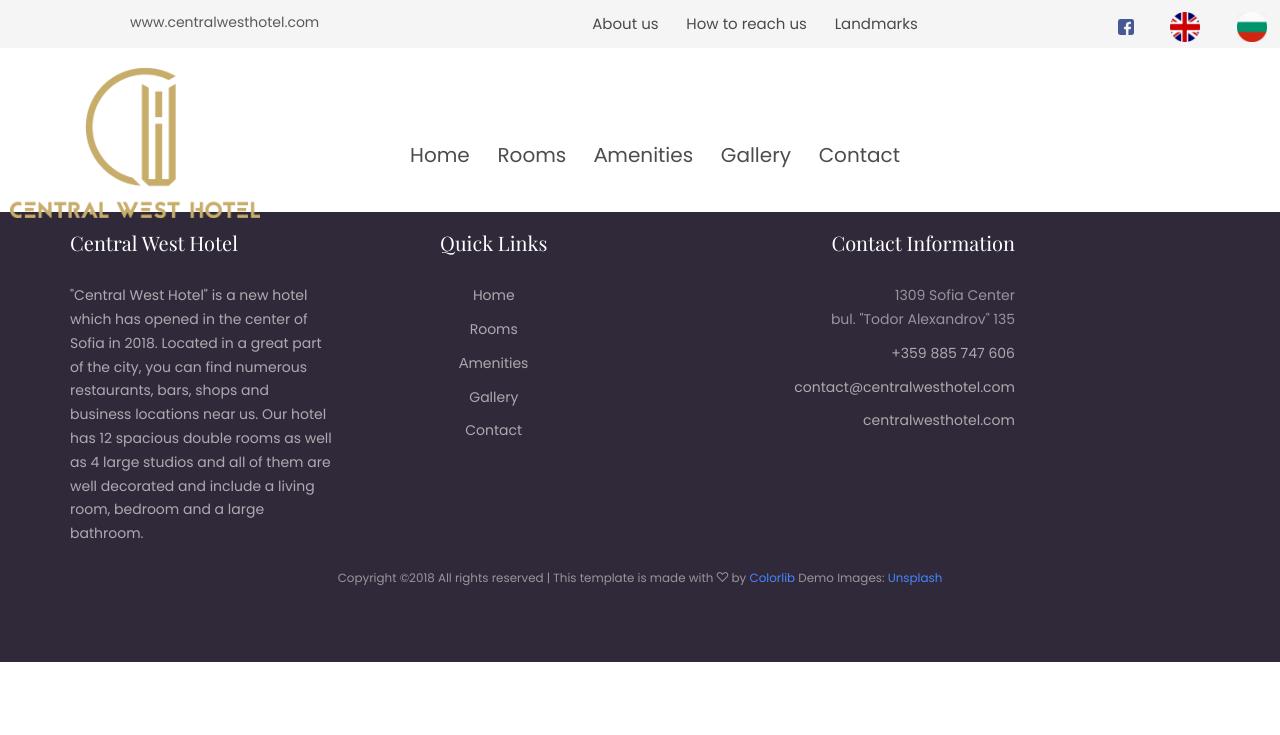
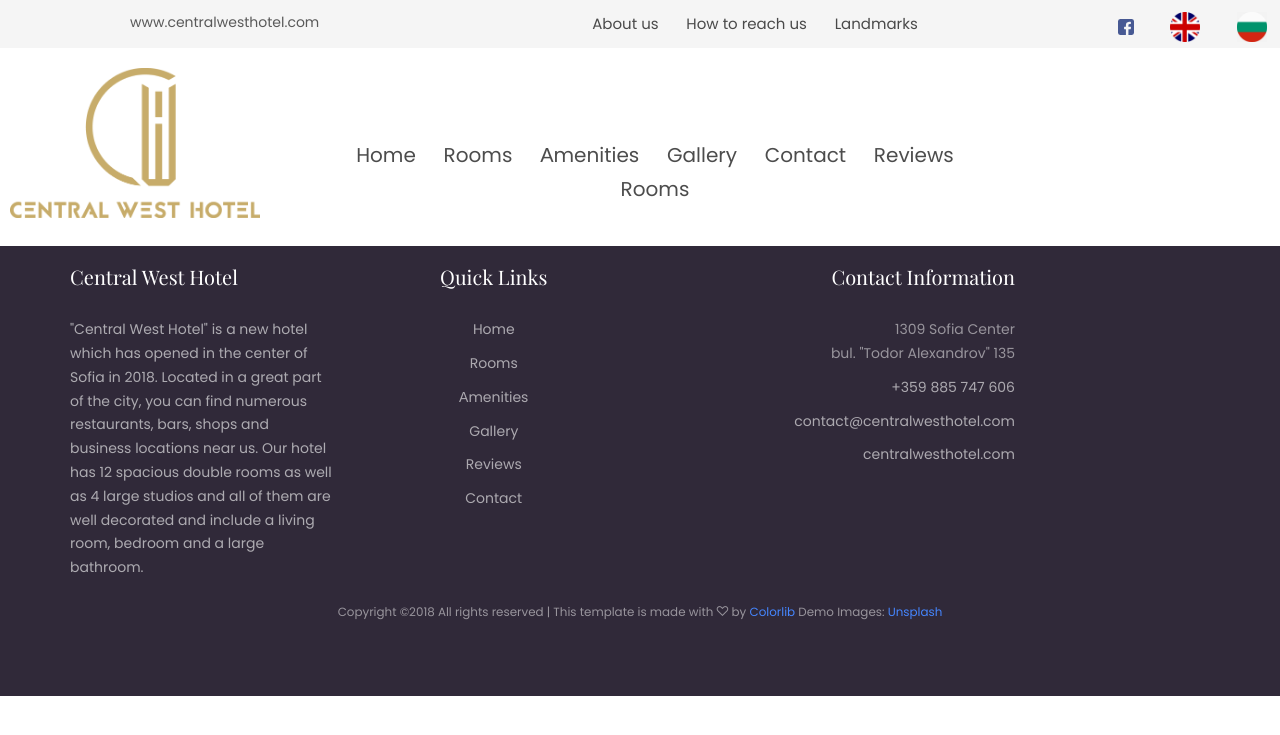
Before and after one commit to joro2404/schoolproject, a PHP site: page /reviews.php in a window 1280 px wide. Shown: the top 735 px of the page. Run offline with PHP 8.4, Linux system fonts and the light colour scheme; some libraries are stand-ins or nearby versions; some web fonts are replaced.

Commit message:
added reviews

```diff
--- a/amenities.html
+++ b/amenities.html
@@ -104,6 +104,8 @@
 								<li><a href="./amenities.html" style = "word-spacing: 10px;font-size: 20px">Аmenities</a></li>
 								<li><a href="./gallery.html" style = "word-spacing: 10px;font-size: 20px">Gallery</a></li>
 								<li><a href="./contact.html" style = "word-spacing: 10px;font-size: 20px">Contact</a></li>
+								<li><a href ="./reviews.php" style = "word-spacing: 10px;font-size: 20px">Reviews</a></li>
+								<li><a href="./rooms.html" style = "word-spacing: 10px;font-size: 20px">Rooms</a></li>
 							</ul>
 						</div>
 				</div>
@@ -214,6 +216,7 @@
 								<li><a href="./rooms/html">Rooms</a></li>
 								<li><a href="./amenities.html">Аmenities</a></li>
 								<li><a href="./gallery.html">Gallery</a></li>
+								<li><a href="./reviews.php">Reviews</a></li>
 								<li><a href="./contact.html">Contact</a></li>
 							</ul>
 						</p>
--- a/contact.html
+++ b/contact.html
@@ -191,6 +191,7 @@ We hope to see you soon!
 								<li><a href="./amenities.html">Аmenities</a></li>
 								<li><a href="./gallery.html">Gallery</a></li>
 								<li><a href="./contact.html">Contact</a></li>
+								<li><a href ="./reviews.php">Reviews</a></li>
 							</ul>
 						</p>
 					</div>
--- a/gallery.html
+++ b/gallery.html
@@ -104,6 +104,8 @@
 								<li><a href="./amenities.html" style = "word-spacing: 10px;font-size: 20px">Аmenities</a></li>
 								<li><a href="./gallery.html" style = "word-spacing: 10px;font-size: 20px">Gallery</a></li>
 								<li><a href="./contact.html" style = "word-spacing: 10px;font-size: 20px">Contact</a></li>
+								<li><a href ="./reviews.php" style = "word-spacing: 10px;font-size: 20px">Reviews</a></li>
+								<li><a href="./rooms.html" style = "word-spacing: 10px;font-size: 20px">Rooms</a></li>
 							</ul>
 						</div>
 				</div>
@@ -323,9 +325,10 @@
 							<p>
 								<ul class="colorlib-footer-links">
 									<li><a href="./index.php">Home</a></li>
-									<li><a href="./rooms/html">Rooms</a></li>
+									<li><a href="./rooms.html">Rooms</a></li>
 									<li><a href="./amenities.html">Аmenities</a></li>
 									<li><a href="./gallery.html">Gallery</a></li>
+									<li><a href="./reviews.php">Reviews</a></li>
 									<li><a href="./contact.html">Contact</a></li>
 								</ul>
 							</p>
--- a/index.html
+++ b/index.html
@@ -109,6 +109,8 @@
 								<li><a href="./amenities.html" style = "word-spacing: 10px;font-size: 20px">Аmenities</a></li>
 								<li><a href="./gallery.html" style = "word-spacing: 10px;font-size: 20px">Gallery</a></li>
 								<li><a href="./contact.html" style = "word-spacing: 10px;font-size: 20px">Contact</a></li>
+								<li><a href ="./reviews.php" style = "word-spacing: 10px;font-size: 20px">Reviews</a></li>
+								<li><a href="./rooms.html" style = "word-spacing: 10px;font-size: 20px">Rooms</a></li>
 							</ul>
 						</div>
 				</div>
@@ -380,6 +382,7 @@
 								<li><a href="./rooms/html">Rooms</a></li>
 								<li><a href="./amenities.html">Аmenities</a></li>
 								<li><a href="./gallery.html">Gallery</a></li>
+								<li><a href="./reviews.php">Reviews</a></li>
 								<li><a href="./contact.html">Contact</a></li>
 							</ul>
 						</p>
--- a/reservation.php
+++ b/reservation.php
@@ -139,6 +139,8 @@ th, td {
 								<li><a href="./amenities.html" style = "word-spacing: 10px;font-size: 20px">Аmenities</a></li>
 								<li><a href="./gallery.html" style = "word-spacing: 10px;font-size: 20px">Gallery</a></li>
 								<li><a href="./contact.html" style = "word-spacing: 10px;font-size: 20px">Contact</a></li>
+								<li><a href ="./review.php" style = "word-spacing: 10px;font-size: 20px">Reviews</a></li>
+								<li><a href="./rooms.html" style = "word-spacing: 10px;font-size: 20px">Rooms</a></li>
 							</ul>
 						</div>
 				</div>
--- a/reviews.php
+++ b/reviews.php
@@ -139,6 +139,8 @@ th, td {
 								<li><a href="./amenities.html" style = "word-spacing: 10px;font-size: 20px">Аmenities</a></li>
 								<li><a href="./gallery.html" style = "word-spacing: 10px;font-size: 20px">Gallery</a></li>
 								<li><a href="./contact.html" style = "word-spacing: 10px;font-size: 20px">Contact</a></li>
+								<li><a href ="./reviews.php" style = "word-spacing: 10px;font-size: 20px">Reviews</a></li>
+								<li><a href="./rooms.html" style = "word-spacing: 10px;font-size: 20px">Rooms</a></li>
 							</ul>
 						</div>
 				</div>
@@ -184,9 +186,10 @@ th, td {
 							<p>
 								<ul class="colorlib-footer-links">
 									<li><a href="./index.php">Home</a></li>
-									<li><a href="./rooms/html">Rooms</a></li>
+									<li><a href="./rooms.html">Rooms</a></li>
 									<li><a href="./amenities.html">Аmenities</a></li>
 									<li><a href="./gallery.html">Gallery</a></li>
+									<li><a href="./reviews.php">Reviews</a></li>
 									<li><a href="./contact.html">Contact</a></li>
 								</ul>
 							</p>
--- a/rooms.html
+++ b/rooms.html
@@ -102,6 +102,8 @@
 								<li><a href="./amenities.html" style = "word-spacing: 10px;font-size: 20px">Аmenities</a></li>
 								<li><a href="./gallery.html" style = "word-spacing: 10px;font-size: 20px">Gallery</a></li>
 								<li><a href="./contact.html" style = "word-spacing: 10px;font-size: 20px">Contact</a></li>
+								<li><a href ="./reviews.php" style = "word-spacing: 10px;font-size: 20px">Reviews</a></li>
+								<li><a href="./rooms.html" style = "word-spacing: 10px;font-size: 20px">Rooms</a></li>
 							</ul>
 						</div>
 				</div>
@@ -269,6 +271,7 @@
 									<li><a href="./rooms/html">Rooms</a></li>
 									<li><a href="./amenities.html">Аmenities</a></li>
 									<li><a href="./gallery.html">Gallery</a></li>
+									<li><a href="./reviews.php">Reviews</a></li>
 									<li><a href="./contact.html">Contact</a></li>
 								</ul>
 							</p>
```
